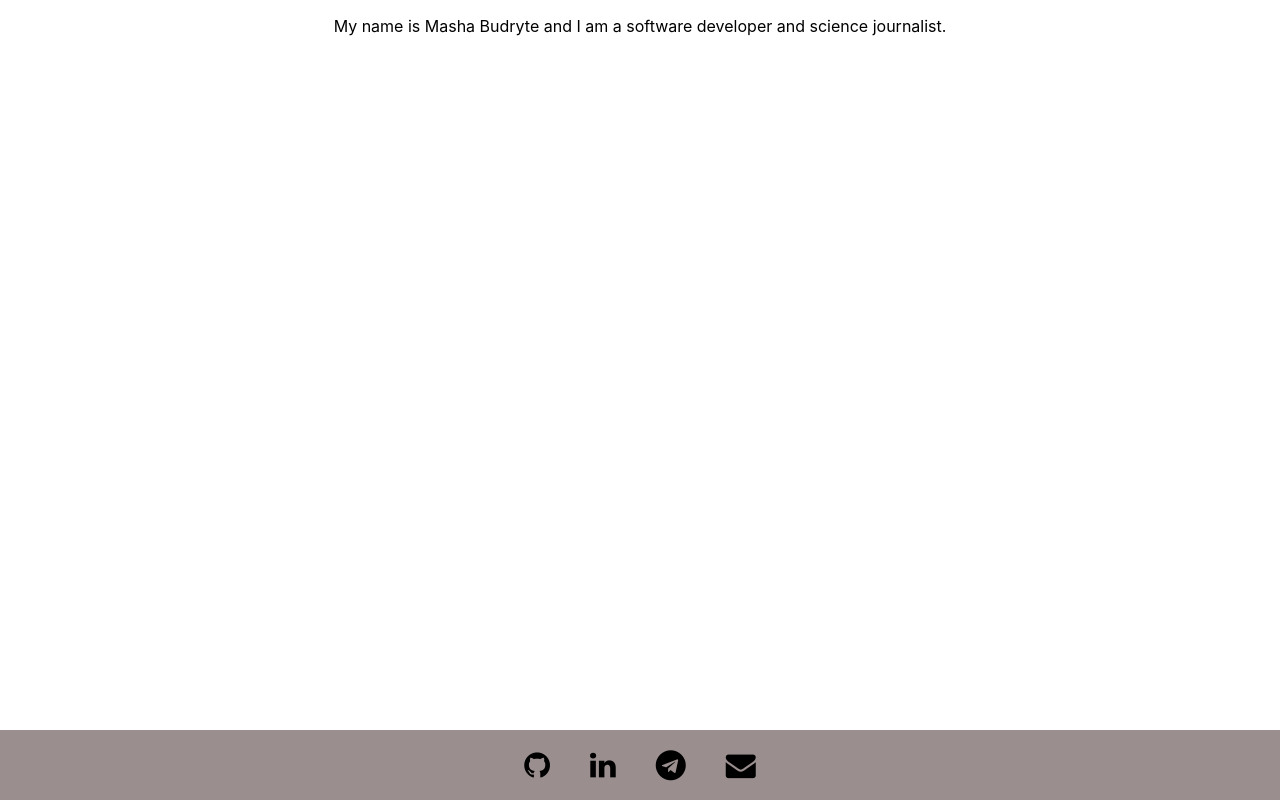
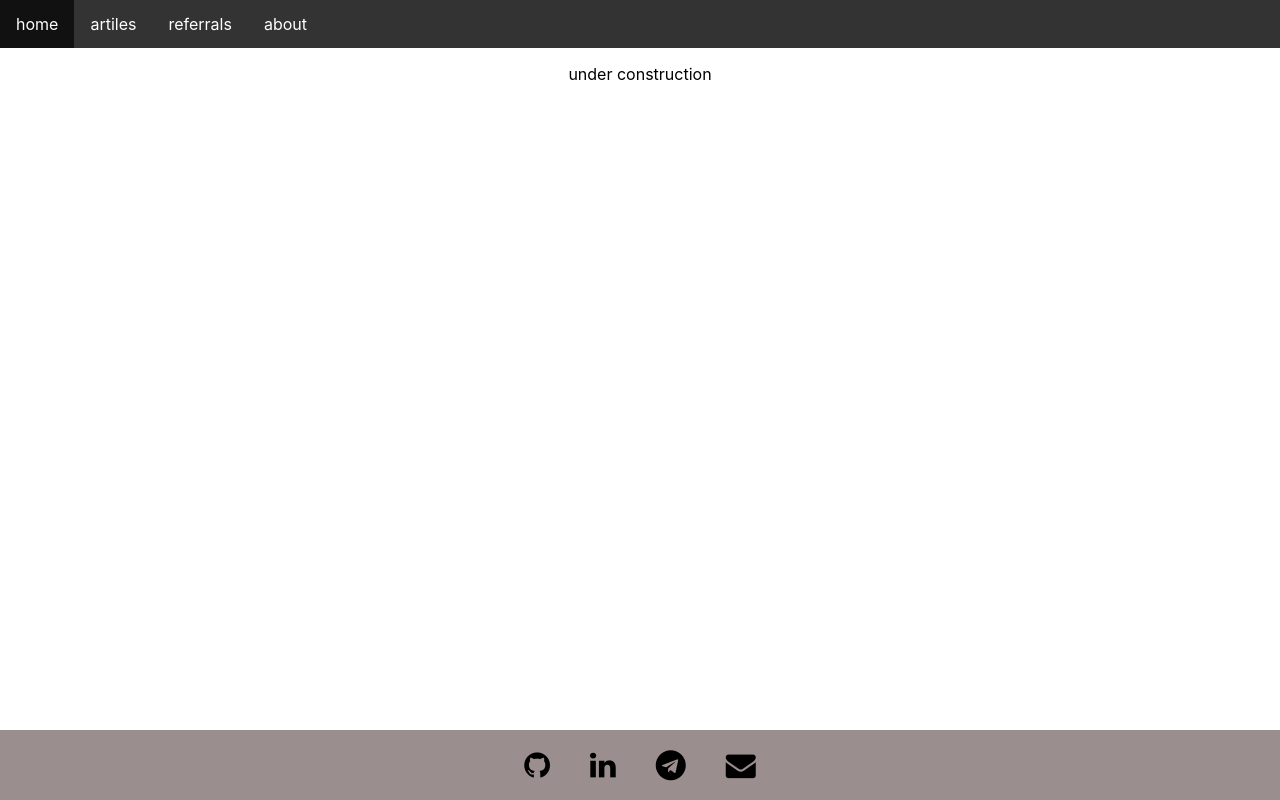
Before and after one commit to m-budryte/website, a React (Create React App) app: page / in a window 1280 px wide. Built offline with nearby package versions, Linux system fonts and the light colour scheme.

Commit message:
add navbar

```diff
--- a/src/App.js
+++ b/src/App.js
@@ -1,9 +1,11 @@
 import './App.css';
 import Footer from './pageSections/footer'
+import NavBar from './pageSections/navBar';
 function App() {
   return (
     <div className="App">
-      <p>My name is Masha Budryte and I am a software developer and science journalist. </p>
+      <NavBar/>
+      <p>under construction </p>
       <Footer/>
     </div>
   );
--- /dev/null
+++ b/src/pageSections/navBar.css
@@ -0,0 +1,24 @@
+ul {
+    list-style-type: none;
+    margin: 0;
+    padding: 0;
+    overflow: hidden;
+    background-color: #333;
+  }
+
+  li {
+      float: left;
+  }
+
+  li a {
+    display: block;
+    color: white;
+    text-align: center;
+    padding: 14px 16px;
+    text-decoration: none;
+  }
+
+  /* Change the link color to #111 (black) on hover */
+  li a:hover {
+    background-color: #111;
+  }
--- /dev/null
+++ b/src/pageSections/navBar.js
@@ -0,0 +1,14 @@
+import React from 'react'
+import './navBar.css';
+
+const NavBar = () => {
+    return (
+        <ul>
+            <li><a href="/">home</a></li>
+            <li><a href="/articles">artiles</a></li>
+            <li><a href="/referrals">referrals</a></li>
+            <li><a href="/about">about</a></li>
+        </ul>
+    )
+}
+export default NavBar;
```
